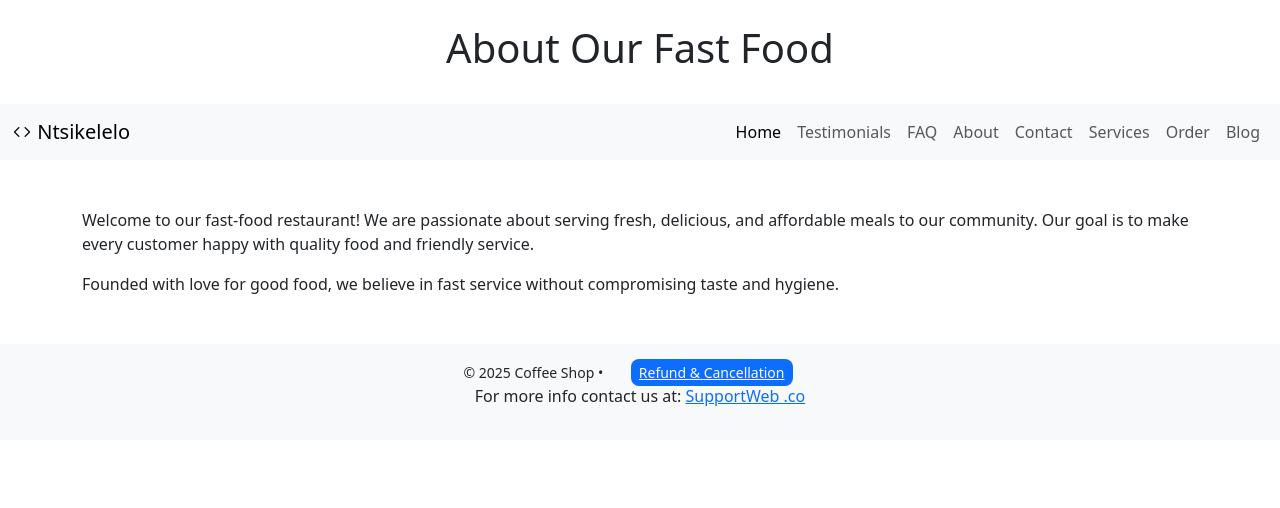
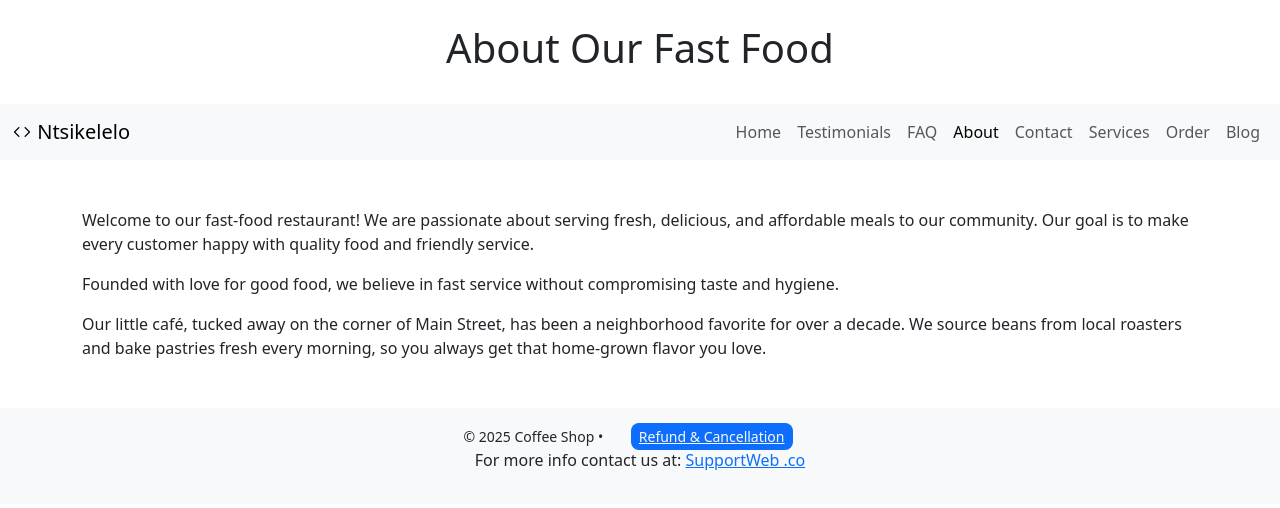
Before and after one commit to zthunywa-1224/BigDude, a plain HTML site: page about.html in a window 1280 px wide. Drawn offline with nearby package versions, Linux system fonts and the light colour scheme; files that its build step writes are made by us from their sources.

Commit message:
Added the about.html file

```diff
--- a/about.html
+++ b/about.html
@@ -20,6 +20,7 @@
       <a class="navbar-brand" href="index.html">
         <i class="bi bi-code"></i> Ntsikelelo
       </a>
+
       <button class="navbar-toggler" type="button"
               data-bs-toggle="collapse"
               data-bs-target="#navLinks"
@@ -28,12 +29,13 @@
               aria-label="Toggle navigation">
         <span class="navbar-toggler-icon"></span>
       </button>
+
       <div class="collapse navbar-collapse" id="navLinks">
         <ul class="navbar-nav ms-auto">
-        <li class="nav-item"><a class="nav-link active" href="index.html">Home</a></li>
+          <li class="nav-item"><a class="nav-link" href="index.html">Home</a></li>
           <li class="nav-item"><a class="nav-link" href="testimonials.html">Testimonials</a></li>
           <li class="nav-item"><a class="nav-link" href="faq.html">FAQ</a></li>
-        <li class="nav-item"><a class="nav-link" href="about.html">About</a></li>
+          <li class="nav-item"><a class="nav-link active" href="about-us.html">About</a></li>
           <li class="nav-item"><a class="nav-link" href="contact.html">Contact</a></li>
           <li class="nav-item"><a class="nav-link" href="services.html">Services</a></li>
           <li class="nav-item"><a class="nav-link" href="order.html">Order</a></li>
@@ -47,6 +49,9 @@
     <section>
       <p>Welcome to our fast‑food restaurant! We are passionate about serving fresh, delicious, and affordable meals to our community. Our goal is to make every customer happy with quality food and friendly service.</p>
       <p>Founded with love for good food, we believe in fast service without compromising taste and hygiene.</p>
+
+      <!-- New content about the local café -->
+      <p>Our little café, tucked away on the corner of Main Street, has been a neighborhood favorite for over a decade. We source beans from local roasters and bake pastries fresh every morning, so you always get that home‑grown flavor you love.</p>
     </section>
   </main>
 
```
Lines whose indentation alone changed are shown as unchanged.
